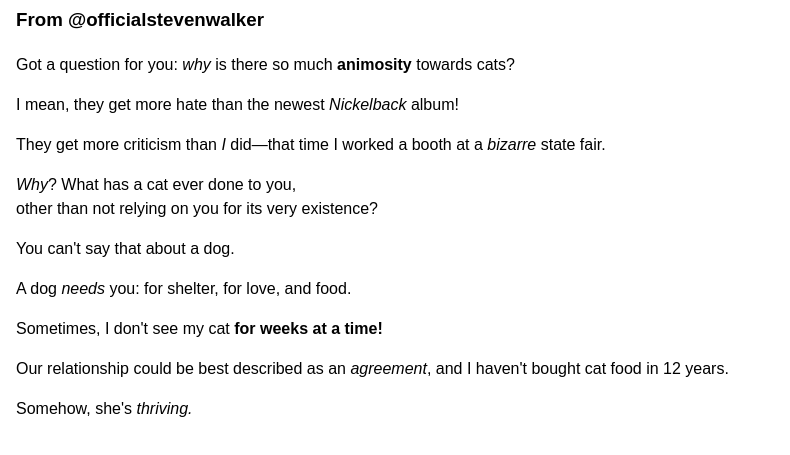
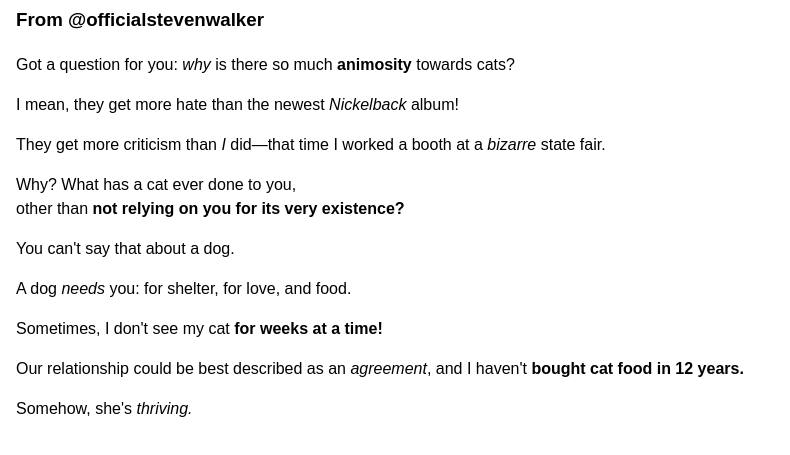
Before and after one commit to qitofu/exercise2, a plain HTML site: page index.html in a window 1280 px wide. Shown: the part 85-540 px from the top of the page, without its empty margins (0-790 px from the left). Drawn offline with Linux system fonts and the light colour scheme.

Commit message:
Fixed strong emphasis

```diff
--- a/index.html
+++ b/index.html
@@ -15,8 +15,8 @@
     <p> I mean, they get more hate than the newest <em>Nickelback</em> album! </p>
     <p> They get more criticism than <em>I</em> did—that time I worked a booth at a <em>bizarre</em> state fair.</p>
     <p>
-      <em>Why</em>? What has a cat ever done to you,<br>
-      other than <str>not relying on you for its very existence?</str>
+      Why? What has a cat ever done to you,<br>
+      other than <strong>not relying on you for its very existence?</strong>
     </p>
     <p>
       You can't say that about a dog.
@@ -28,7 +28,7 @@
       Sometimes, I don't see my cat <b>for weeks at a time!</b>
     </p>
     <p>
-      Our relationship could be best described as an <em>agreement</em>, and I haven't <str>bought cat food in 12 years. </str>
+      Our relationship could be best described as an <em>agreement</em>, and I haven't <strong>bought cat food in 12 years. </strong>
     </p>
     <p>
        Somehow, she's <em>thriving.</em>
```
